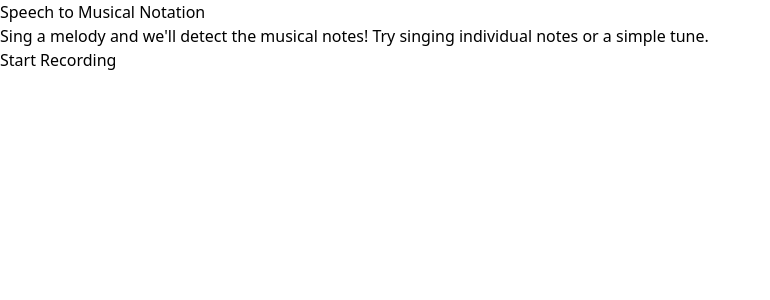
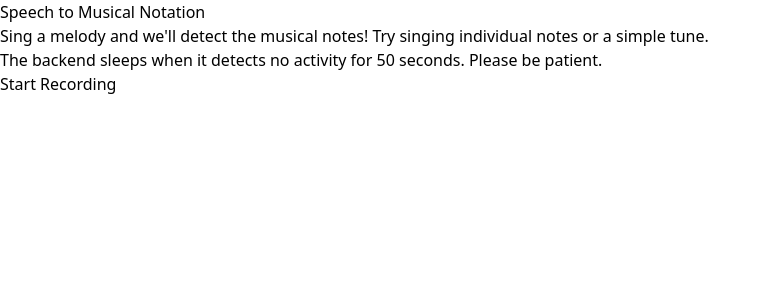
Before and after one commit to reyesvicente/speech-to-music-note, a React (Vite) app in the folder frontend/: page / in a window 1280 px wide. Shown: the top 300 px of the page, without its empty margins (0-770 px from the left). Built offline with nearby package versions, Linux system fonts and the light colour scheme.

Commit message:
added python multipart and a caution for the sleepy backend

```diff
--- a/frontend/src/App.jsx
+++ b/frontend/src/App.jsx
@@ -216,6 +216,9 @@ function App() {
               Sing a melody and we'll detect the musical notes! Try singing individual notes or a simple tune.
             </div>
 
+            <div className="text-center mb-6 text-gray-600">
+              The backend sleeps when it detects no activity for 50 seconds. Please be patient.
+            </div>
             <div className="flex justify-center space-x-4 mb-8">
               {!isRecording ? (
                 <button
```
Also changed, not shown: 1 other file (tests, documents, lock files or other folders).
